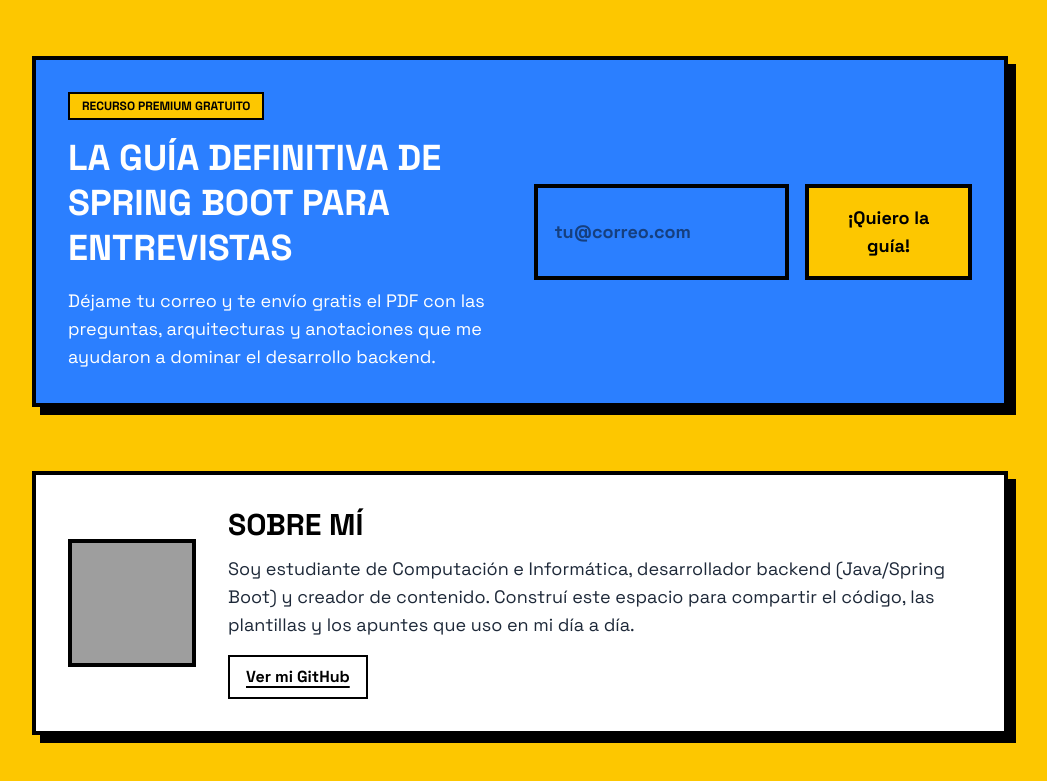
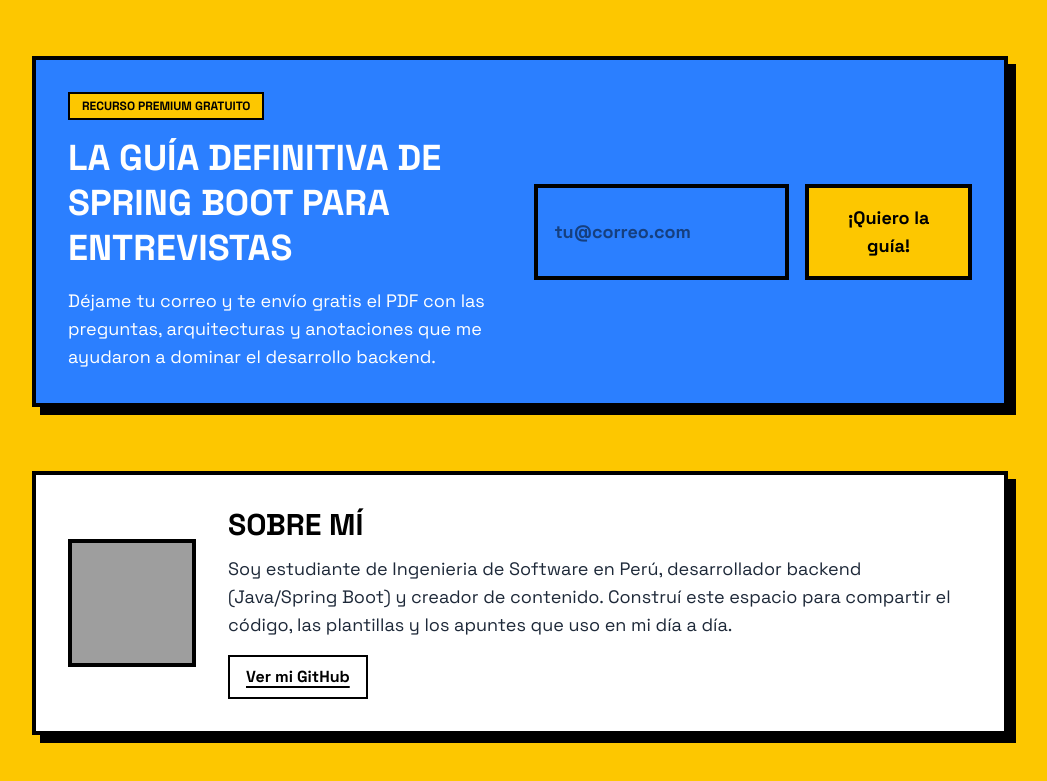
Before and after one commit to KevinJ0612/kev-digital-web, an Astro site: page / in a window 1280 px wide. Shown: the part 1116-1897 px from the top of the page, without its empty margins (120-1167 px from the left). Built offline with nearby package versions, Linux system fonts and the light colour scheme; Astro itself is replaced by a stand-in of ours; grey boxes are pictures that could not be loaded.

Commit message:
correccion sobre Mi

```diff
--- a/src/pages/index.astro
+++ b/src/pages/index.astro
@@ -147,7 +147,7 @@ enlace: "https://drive.google.com/file/d/1ieWMDWsl5irhHM5dgxMURtbopdcp4OHa/view?
         <div>
           <h2 class="text-3xl font-bold mb-3 uppercase">Sobre mí</h2>
           <p class="text-lg font-medium text-gray-800 mb-4">
-            Soy estudiante de Computación e Informática, desarrollador backend (Java/Spring Boot) y creador de contenido. Construí este espacio para compartir el código, las plantillas y los apuntes que uso en mi día a día.
+            Soy estudiante de Ingenieria de Software en Perú, desarrollador backend (Java/Spring Boot) y creador de contenido. Construí este espacio para compartir el código, las plantillas y los apuntes que uso en mi día a día.
           </p>
           <a href="https://github.com/KevinJ0612" target="_blank" class="inline-block bg-white text-black font-bold py-2 px-4 border-2 border-black hover:bg-black hover:text-white transition-colors underline decoration-2 underline-offset-4">
             Ver mi GitHub
```
